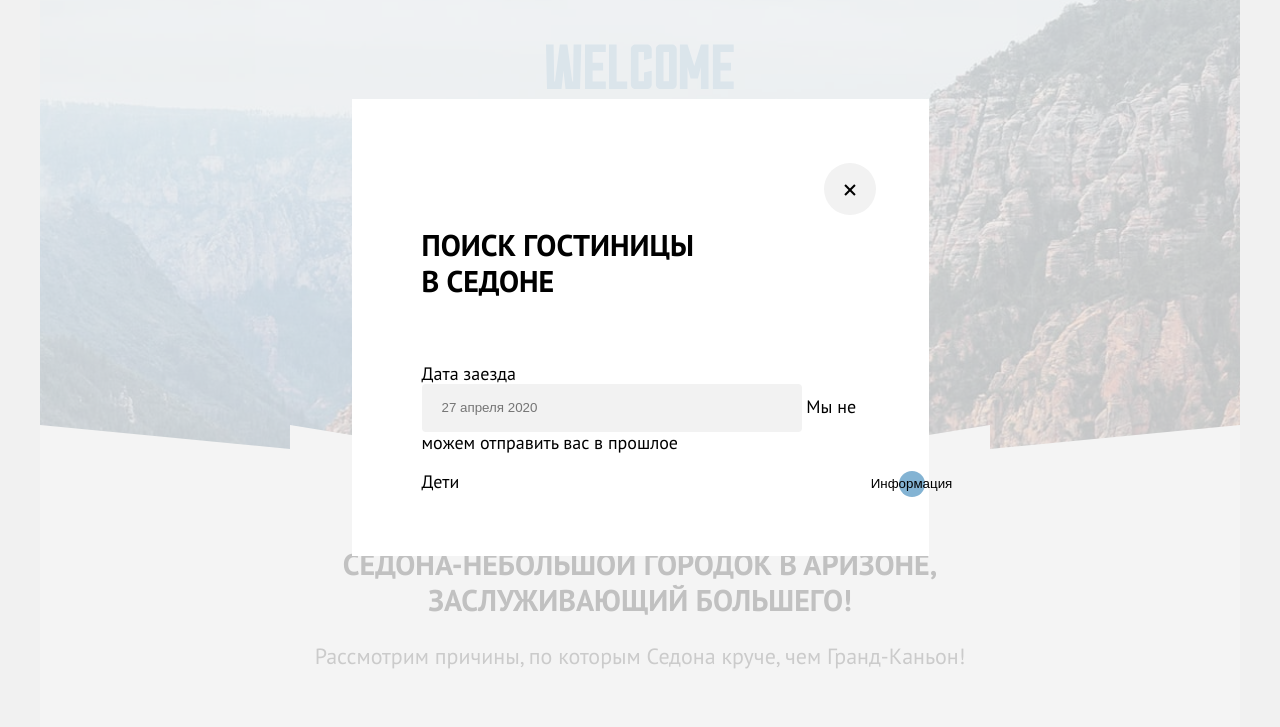
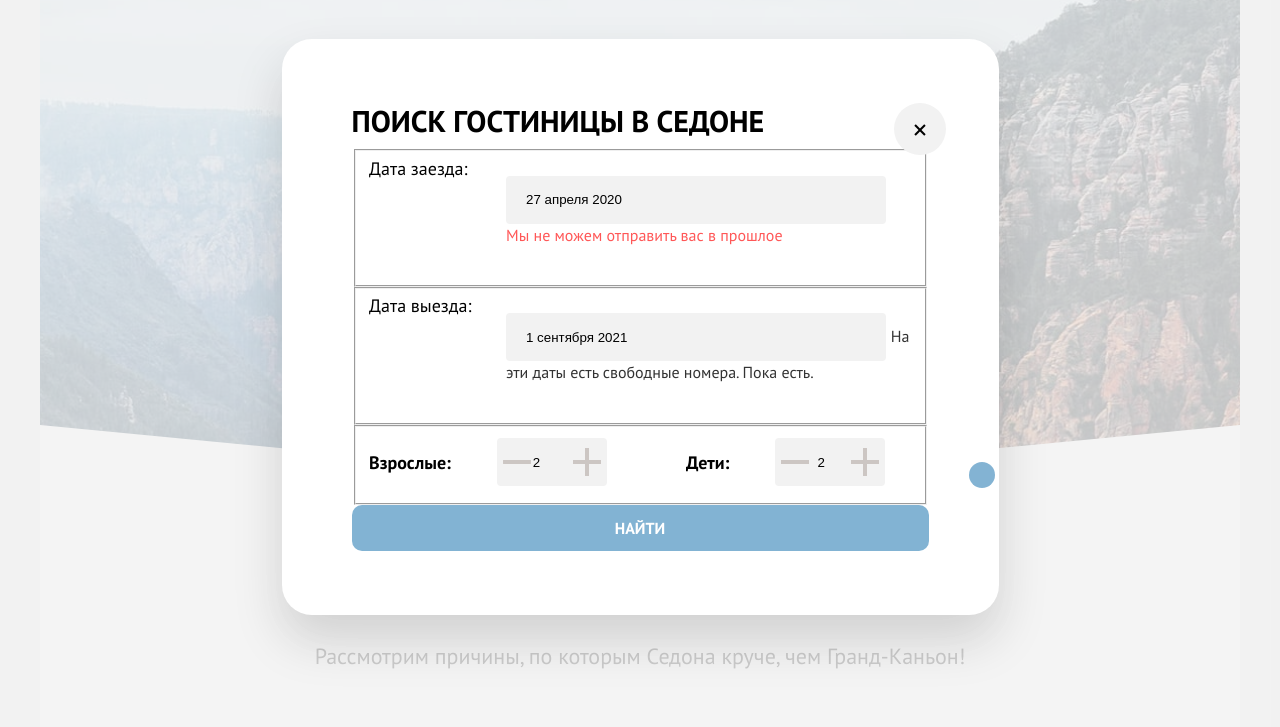
Before and after one commit to htmlacademy-htmlcss/1755261-sedona-2, a plain HTML site: page index.html in a window 1280 px wide. Shown: the part 73-800 px from the top of the page. Drawn offline with Linux system fonts and the light colour scheme.

Commit message:
Доделывает модальное окно

```diff
--- a/index.html
+++ b/index.html
@@ -173,21 +173,67 @@
         <button type="button" class="modal-close" aria-label="Закрыть модальное окно">Закрыть</button>
         <h3 class="modal-title">Поиск гостиницы в Седоне</h3>
 
-          <label class="modal-label" for="auth-date-in">Дата заезда</label>
-          <input class="auth-form-field" id="auth-date-in" name="auth-date-in" type="text" placeholder="27 апреля 2020" required>
-          <span class="warning">Мы не можем отправить вас в прошлое</span>
-        </p>
+     <fieldset class="modal-form-fieldset">
+  <legend class="visually-hidden">Дата заезда:</legend>
+          <label class="modal-form-fieldset-title" for="auth-date-in">Дата заезда:</label>
+            <p class="modal-field">
+          <input class="modal-field-input" id="auth-date-in" name="auth-date-in" type="text" placeholder="Введите дату выезда" value="27 апреля 2020" required>
+          <span class="modal-field-warn-text text-red">Мы не можем отправить вас в прошлое</span>
+            </p>
+      </fieldset>
 
-        <div class="container-info">
-          <label class="modal-label" for="count-children">Дети</label>
-          <span class="tooltip">
-            <button type="button" class="tooltip-toogle">
-              <span class="=visually-hidden">Информация</span>
-              <svg></svg>
-            </button>
-            <span class="tooltip-text">Укажите количество детей, которые будут с вами, возраст которых от 6 до 18 лет. Дети<br>до 6 лет размещаются<br>бесплатно.</span>
-          </span>
-        </div>
+      <fieldset class="modal-form-fieldset">
+        <legend class="visually-hidden">Дата выезда:</legend>
+                <label class="modal-form-fieldset-title" for="auth-date-out">Дата выезда:</label>
+                  <p class="modal-field">
+                <input class="modal-field-input" id="auth-date-out" name="auth-date-out" type="text" placeholder="Введите дату выезда" value="1 сентября 2021" required>
+                <span class="modal-field-warn-text">На эти даты есть свободные номера. Пока есть.</span>
+                  </p>
+            </fieldset>
+
+            <fieldset class="modal-form-fieldset modal-form-fieldset-counters">
+              <legend class="visually-hidden">Дополнительная информация</legend>
+
+              <div class="modal-form-counter-container">
+                <strong class="modal-form-fieldset-title">Взрослые:</strong>
+                <div class="modal-form-counter-field">
+                  <button type="button" class="modal-form-counter modal-form-counter-minus" aria-label="Убавить количество взрослых">
+                    <svg class="button-modal-search-icon" aria-hidden="true" focusable="false" xmlns="http://www.w3.org/2000/svg" fill="none" viewBox="0 0 14 2"><path fill="#756157" fill-opacity=".3" d="M0 0v2h14V0H0Z"/></svg>
+                  <input type="number" class="modal-form-counter-input" name="additional-info-adults" value="2">
+                  <button type="button" class="modal-form-counter modal-form-counter-plus" aria-label="Прибавить количество взрослых">
+                    <svg class="button-modal-search-icon" aria-hidden="true" focusable="false" xmlns="http://www.w3.org/2000/svg" fill="none" viewBox="0 0 14 14"><path fill="#756157" fill-opacity=".3" d="M14 6H8V0H6v6H0v2h6v6h2V8h6V6Z"/></svg>
+                  </button>
+                </div>
+              </div>
+
+              <div class="modal-form-counter-container">
+                <div class="modal-form-fieldset-title-container">
+
+                <div class="tooltip">
+                  <button type="button" class="tooltip-toogle">
+                    <span class="visually-hidden">Информация</span>
+                    <svg></svg>
+                  </button>
+                  <span class="tooltip-text" aria-label="Открывает расширенную информацию">
+                    Укажите количество детей, которые будут с вами, возраст которых от 6 до 18 лет.
+                     Дети до 6 лет размещаются бесплатно.</span>
+                </div>
+                </div>
+
+                <div class="modal-form-counter-container">
+                  <strong class="modal-form-fieldset-title">Дети:</strong>
+                  <div class="modal-form-counter-field">
+                    <button type="button" class="modal-form-counter modal-form-counter-minus" aria-label="Убавить количество детей"><svg class="button-modal-search-icon" aria-hidden="true" focusable="false" xmlns="http://www.w3.org/2000/svg" fill="none" viewBox="0 0 14 2"><path fill="#756157" fill-opacity=".3" d="M0 0v2h14V0H0Z"/></svg>
+                    </button>
+                    <input type="number" class="modal-form-counter-input" name="additional-info-adults" value="2">
+                    <button type="button" class="modal-form-counter modal-form-counter-plus" aria-label="Прибавить количество детей"><svg class="button-modal-search-icon" aria-hidden="true" focusable="false" xmlns="http://www.w3.org/2000/svg" fill="none" viewBox="0 0 14 14"><path fill="#756157" fill-opacity=".3" d="M14 6H8V0H6v6H0v2h6v6h2V8h6V6Z"/></svg>
+                    </button>
+                  </div>
+                </div>
+              </div>
+            </fieldset>
+
+        <button class="button modal-submit-button button-blue" type="submit" aria-label="Подобрать подходящую гостиницу в Седоне">Найти</button>
 
       </form>
     </div>
--- a/styles/styles.css
+++ b/styles/styles.css
@@ -1209,21 +1209,21 @@ left: 5px;
   line-height: 36px;
   font-weight: 700;
   text-transform: uppercase;
-  width: 415px;
+  width: 520px;
   margin: 0;
-  margin-top: 64px;
-  margin-bottom: 64px;
-  padding-right: 131px;
   color: #000000;
 }
 
 .modal-form {
     position: relative;
+    display: grid;
     margin: auto;
     padding: 64px 70px ;
     background-color: #ffffff;
-    width: 577px;
-    min-height: 448px;
+    border-radius: 30px;
+    box-shadow: 0 25px 50px 0 rgba(0, 0, 0, 0.15);
+    width: 717px;
+    min-height: 576px;
 }
 
 .modal-close {
@@ -1277,22 +1277,72 @@ left: 5px;
   opacity: 30%;
 }
 
-.field-group {
-  display: flex;
-  flex-wrap: wrap;
-  justify-content: space-between;
-  grid-column-start: 1;
-  grid-column-end: 3;
-  margin: 0;
+.modal-form-fieldset {
+  display: grid;
+  grid-template-columns: 137px 1fr;
 }
 
-.auth-form-field {
+.modal-form-fieldset-counters {
+  grid-template-columns: 1fr 1fr;
+}
+
+.modal-form-counter-container {
+  display: flex;
+  align-items: center;
+  column-gap: 46px;
+}
+
+.modal-form-counter-field {
+  display: flex;
+  align-items: center;
+  width: 110px;
+  height: 48px;
+  background-color: #f2f2f2;
   border-radius: 4px;
-  padding: 17px 20px;
+
+}
+
+.modal-form-counter {
+  display: flex;
+  justify-content: center;
+  align-items: center;
+  min-width: 40px;
+  height: 100%;
+  background-color: transparent;
+  border: none;
+}
+
+.modal-form-counter-input {
+  width: 100%;
+  height: 100%;
+  border: none;
+  background-color: transparent;
+}
+
+.modal-field-input {
+  border-radius: 4px;
   width: 380px;
   max-height: 48px;
+  padding: 17px 20px;
   border: none;
   background-color: #f2f2f2;
+}
+
+.modal-field-warn-text {
+  font-family: inherit;
+  font-weight: 400;
+  font-size: 16px;
+  line-height: 21px;
+  color:#333333;
+}
+
+.text-red {
+  color: #ff5757;
+}
+
+.modal-submit-button {
+  width: 577px;
+  border-radius: 10px;
 }
 
 .tooltip {
```
Also changed, not shown: images/icons/calendar.svg (added), images/icons/minus.svg (added), images/icons/plus.svg (added).
